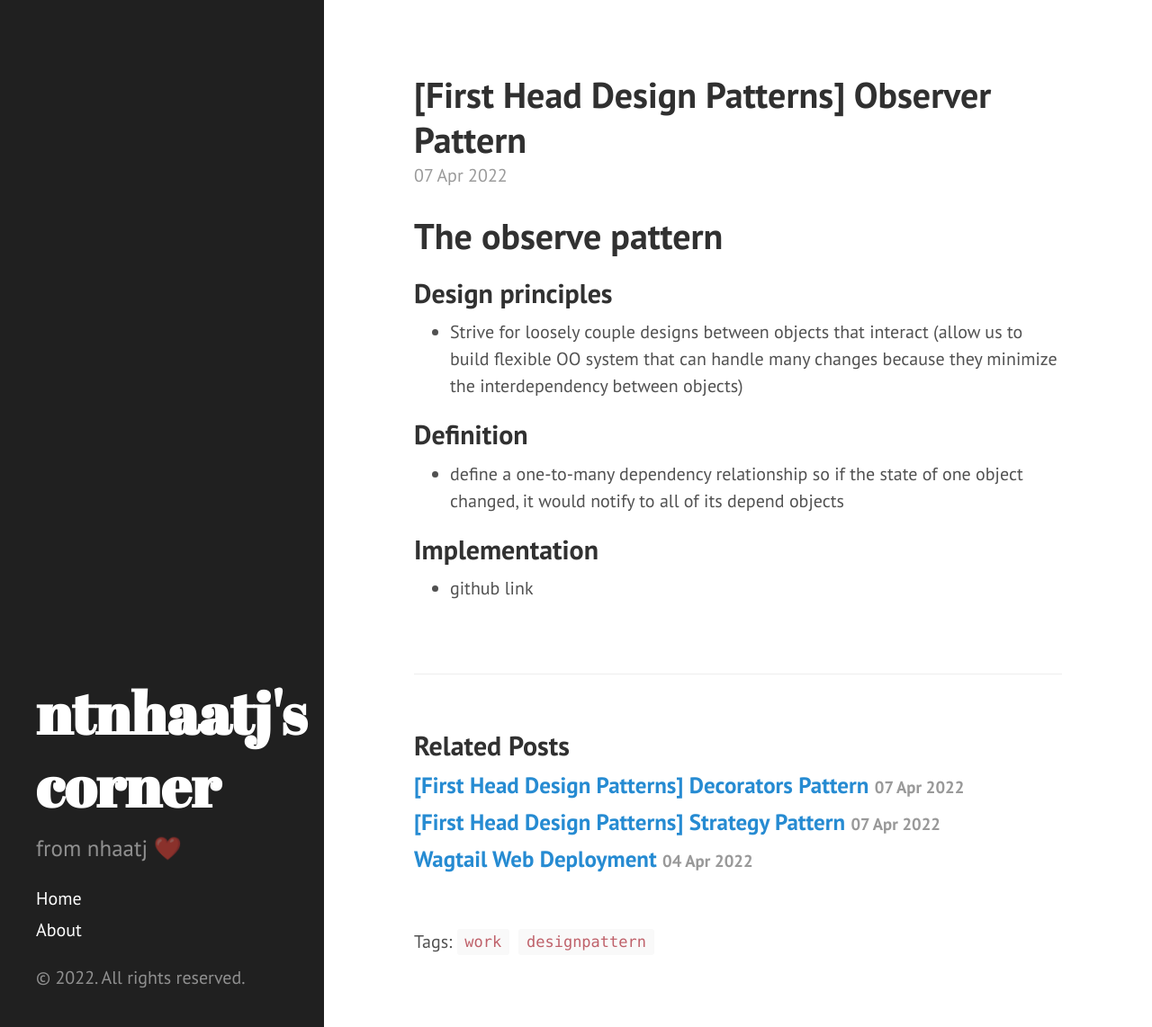
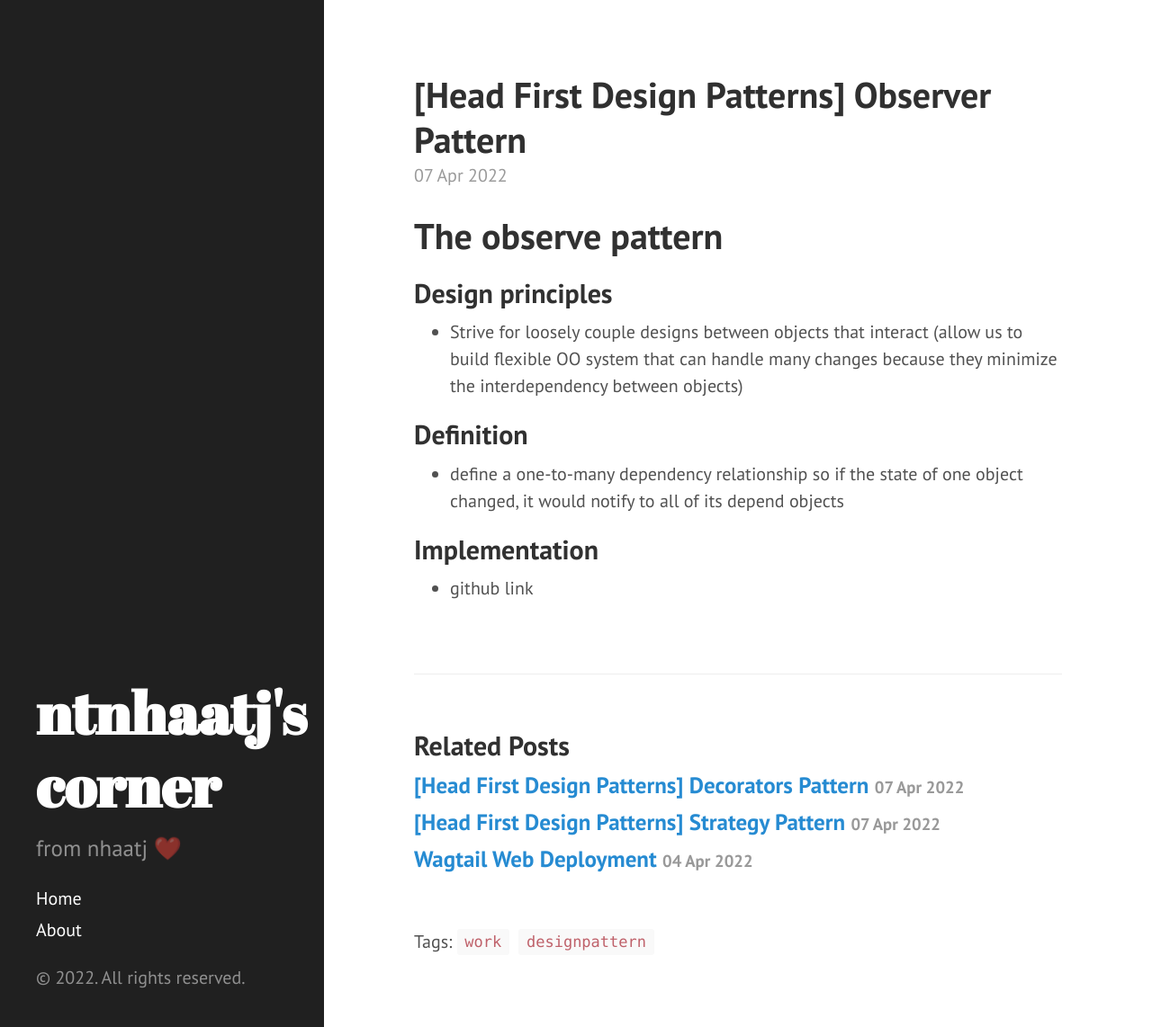
Before and after one commit to ntnhaatj/ntnhaatj.github.io, a Jekyll site: the page built from _posts/2022-04-08-fhdp-observer-pattern.md, in a window 1280 px wide and 1142 px high. Shown: the whole window at 90% size. Built offline with Jekyll 4.4.1, drawn with Linux system fonts in a browser that asks for light colours.

Commit message:
fix: typo

```diff
--- a/_posts/2022-04-08-fhdp-observer-pattern.md
+++ b/_posts/2022-04-08-fhdp-observer-pattern.md
@@ -1,6 +1,6 @@
 ---
 layout: post
-title:  "[First Head Design Patterns] Observer Pattern"
+title:  "[Head First Design Patterns] Observer Pattern"
 date:   2022-04-07 08:00:00 +0700
 categories: work
 author: ntnhaatj
```
Also changed, not shown: _posts/2022-04-07-fhdp-strategy-pattern.md (+1 -1 lines), _posts/2022-04-09-fhdp-decorators-pattern.md (+1 -1 lines).
